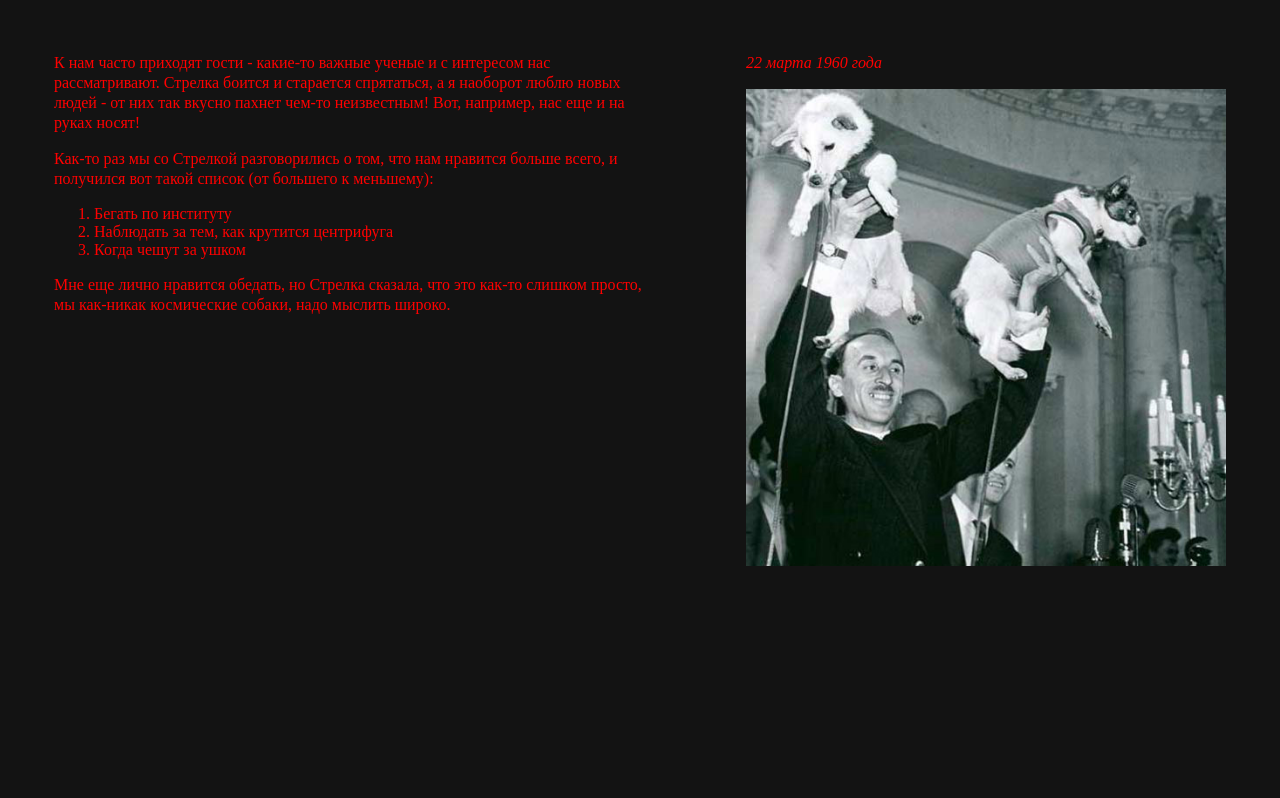
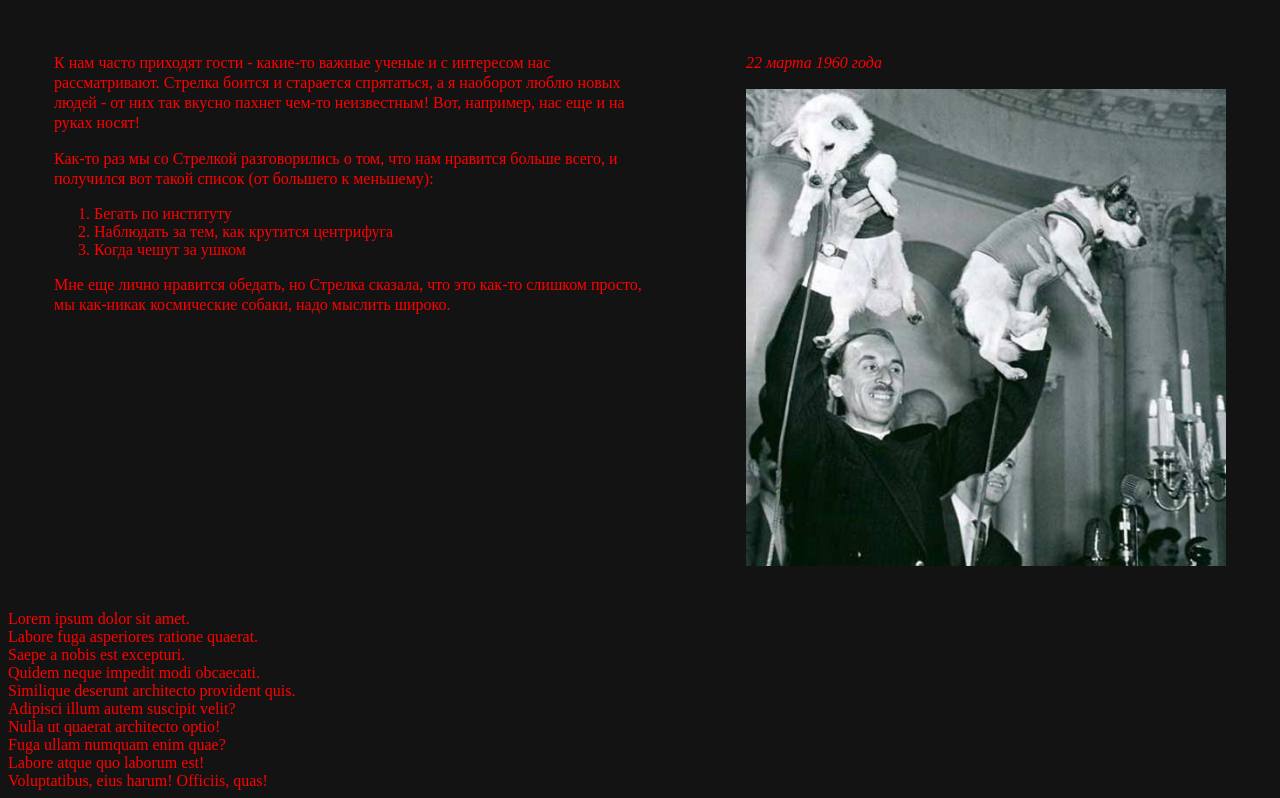
Before and after one commit to CVladim1r/hsr-first-step, a plain HTML site: page lesson4_example.html in a window 1280 px wide. Shown: the part 499-1297 px from the top of the page. Before the commit the page ends 1109 px from the top, so only its background shows below. Drawn offline with Linux system fonts and the light colour scheme.

Commit message:
бред в фиксе

```diff
--- a/lesson4_example.html
+++ b/lesson4_example.html
@@ -46,6 +46,16 @@
             </div>
         </div>
     </div>
+    <div>Lorem ipsum dolor sit amet.</div>
+    <div>Labore fuga asperiores ratione quaerat.</div>
+    <div>Saepe a nobis est excepturi.</div>
+    <div>Quidem neque impedit modi obcaecati.</div>
+    <div>Similique deserunt architecto provident quis.</div>
+    <div>Adipisci illum autem suscipit velit?</div>
+    <div>Nulla ut quaerat architecto optio!</div>
+    <div>Fuga ullam numquam enim quae?</div>
+    <div>Labore atque quo laborum est!</div>
+    <div>Voluptatibus, eius harum! Officiis, quas!</div>
 </body>
 
 </html>
--- /dev/null
+++ b/style_copy.css
@@ -0,0 +1,38 @@
+body {
+    background-color: #131313;
+    color: red;
+}
+
+h1 {
+    color: blue;
+}
+
+p {
+
+    line-height: 1.25;
+    margin-bottom: 1em;
+}
+
+.first {
+    color: navy;
+    font-weight: bold;
+    border-left: 5px solid beige;
+}
+
+.entry-wrapper {
+    display: flex;
+    flex-direction: row-reverse;
+    justify-content: space-around;
+    flex-wrap: wrap;
+
+    margin-bottom: 40px;
+    position: relative;
+}
+
+.entry {
+    width: 600px;
+}
+
+img {
+    width: 480px;
+}
```
